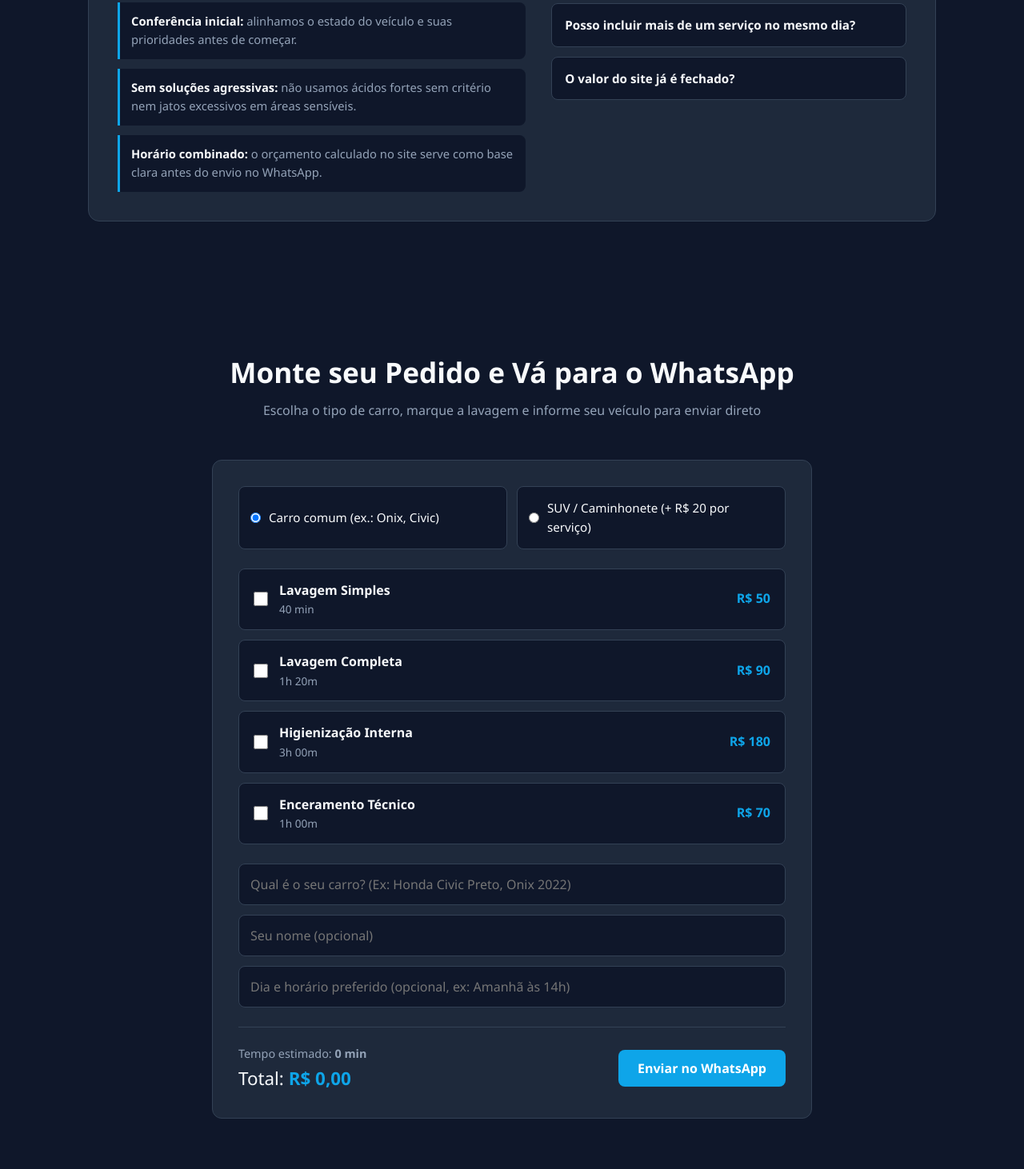
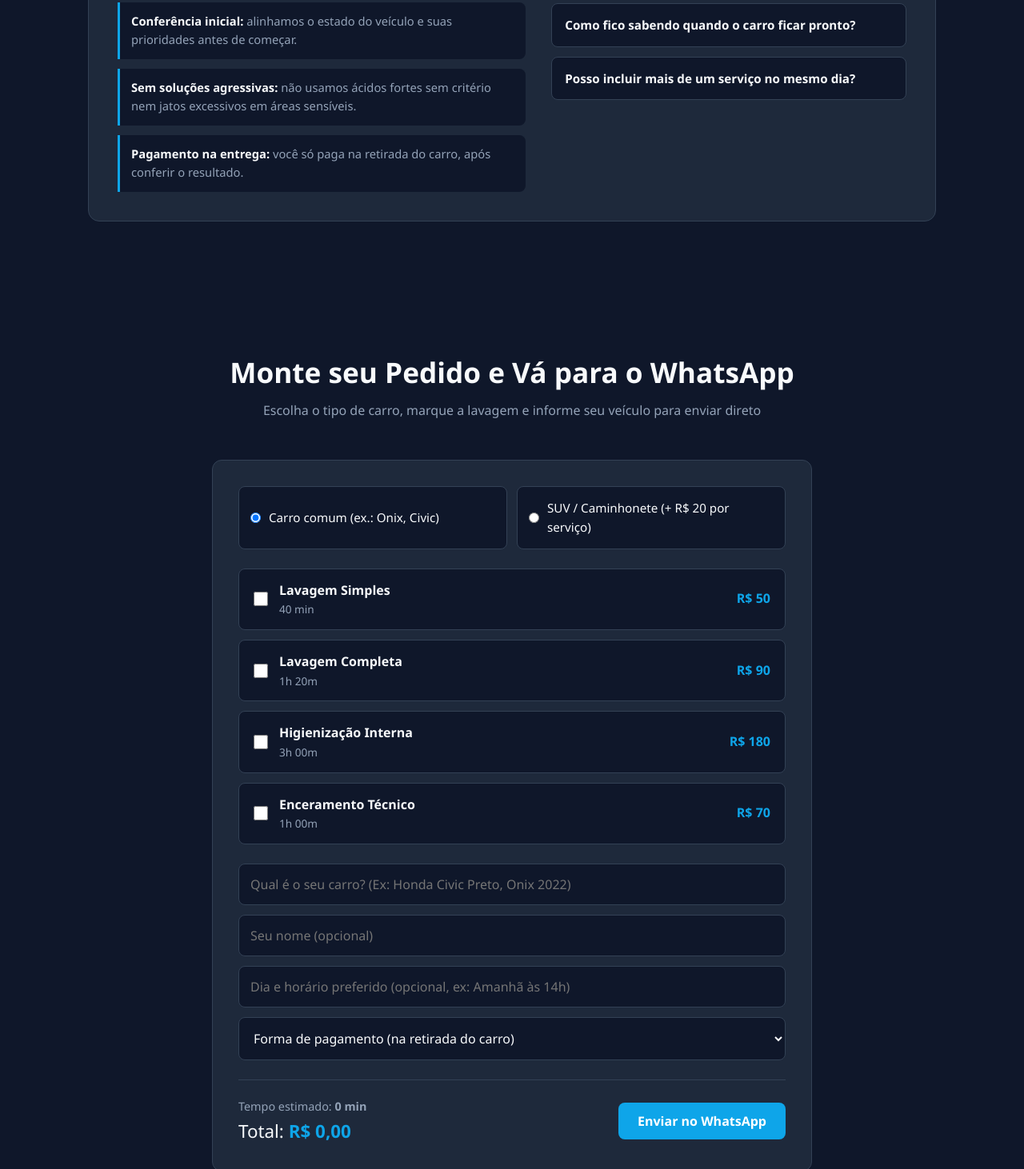
Before and after one commit to arthurzin7x/autobrilho-lava-jato, a plain HTML site: page index.html in a window 1280 px wide. Shown: the part 2430-3892 px from the top of the page at 80% size. Drawn offline with Linux system fonts and the light colour scheme.

Commit message:
feat: adiciona forma de pagamento e faq atualizado

```diff
--- a/index.html
+++ b/index.html
@@ -157,7 +157,7 @@
         <ul class="lista-garantias">
           <li><strong>Conferência inicial:</strong> alinhamos o estado do veículo e suas prioridades antes de começar.</li>
           <li><strong>Sem soluções agressivas:</strong> não usamos ácidos fortes sem critério nem jatos excessivos em áreas sensíveis.</li>
-          <li><strong>Horário combinado:</strong> o orçamento calculado no site serve como base clara antes do envio no WhatsApp.</li>
+          <li><strong>Pagamento na entrega:</strong> você só paga na retirada do carro, após conferir o resultado.</li>
         </ul>
       </div>
 
@@ -168,12 +168,12 @@
           <p>O processo de pré-lavagem e microfibra limpa foi desenhado justamente para minimizar atrito em vernizes sensíveis, como preto e grafite.</p>
         </details>
         <details class="faq-item">
+          <summary>Como fico sabendo quando o carro ficar pronto?</summary>
+          <p>Assim que o serviço termina e passa pela conferência final, avisamos direto no seu WhatsApp para você retirar o veículo com tranquilidade.</p>
+        </details>
+        <details class="faq-item">
           <summary>Posso incluir mais de um serviço no mesmo dia?</summary>
           <p>Sim. Na calculadora você pode combinar pacotes e conferir na hora a soma do valor e do tempo estimado.</p>
-        </details>
-        <details class="faq-item">
-          <summary>O valor do site já é fechado?</summary>
-          <p>É uma estimativa transparente baseada no porte e nos serviços escolhidos; qualquer necessidade extra é combinada com você antes.</p>
         </details>
       </div>
     </div>
@@ -239,11 +239,18 @@
           </label>
         </div>
 
-        <!-- Dados do Cliente e Carro -->
+        <!-- Dados do Cliente, Carro e Pagamento -->
         <div class="inputs-grid">
           <input type="text" id="cliente-carro" placeholder="Qual é o seu carro? (Ex: Honda Civic Preto, Onix 2022)" required>
           <input type="text" id="cliente-nome" placeholder="Seu nome (opcional)">
           <input type="text" id="cliente-data" placeholder="Dia e horário preferido (opcional, ex: Amanhã às 14h)">
+          <select id="cliente-pagamento" required>
+            <option value="" disabled selected>Forma de pagamento (na retirada do carro)</option>
+            <option value="Pix">Pix</option>
+            <option value="Cartão de Crédito">Cartão de Crédito</option>
+            <option value="Cartão de Débito">Cartão de Débito</option>
+            <option value="Dinheiro">Dinheiro</option>
+          </select>
         </div>
 
         <!-- Resumo em Tempo Real -->
--- a/script.js
+++ b/script.js
@@ -58,6 +58,7 @@ form.addEventListener('submit', (e) => {
   const carro = document.getElementById('cliente-carro').value.trim();
   const nome = document.getElementById('cliente-nome').value.trim();
   const dataHorario = document.getElementById('cliente-data').value.trim();
+  const pagamento = document.getElementById('cliente-pagamento').value;
   const adicionalPorte = Number(document.querySelector('input[name="porte"]:checked').value);
   const porteTexto = adicionalPorte === 0 ? 'Carro comum' : 'SUV / Caminhonete';
 
@@ -77,12 +78,13 @@ form.addEventListener('submit', (e) => {
   }
 
   const valorFormatado = `R$ ${totalFinal.toFixed(2).replace('.', ',')}`;
-  const numeroLoja = '5561996195327'; // Troque pelo seu número com DDD
+  const numeroLoja = '5561999999999'; // Coloque seu número real aqui (55 + DDD + número)
 
   let mensagem =
     `Olá, AutoBrilho! Quero fazer uma lavagem:%0A%0A` +
     `*Carro:* ${carro} (${porteTexto})%0A` +
     `*Lavagem / Serviços:* ${servicosSelecionados.join(', ')}%0A` +
+    `*Pagamento (na retirada):* ${pagamento}%0A` +
     `*Valor Estimado:* ${valorFormatado}`;
 
   if (nome) {
--- a/style.css
+++ b/style.css
@@ -461,7 +461,8 @@ body {
   margin-bottom: 24px;
 }
 
-.inputs-grid input {
+.inputs-grid input,
+.inputs-grid select {
   background-color: var(--bg-dark);
   border: 1px solid var(--border);
   color: var(--text-light);
@@ -470,7 +471,12 @@ body {
   font-size: 1rem;
 }
 
-.inputs-grid input:focus {
+.inputs-grid select {
+  cursor: pointer;
+}
+
+.inputs-grid input:focus,
+.inputs-grid select:focus {
   outline: none;
   border-color: var(--primary);
 }
```
